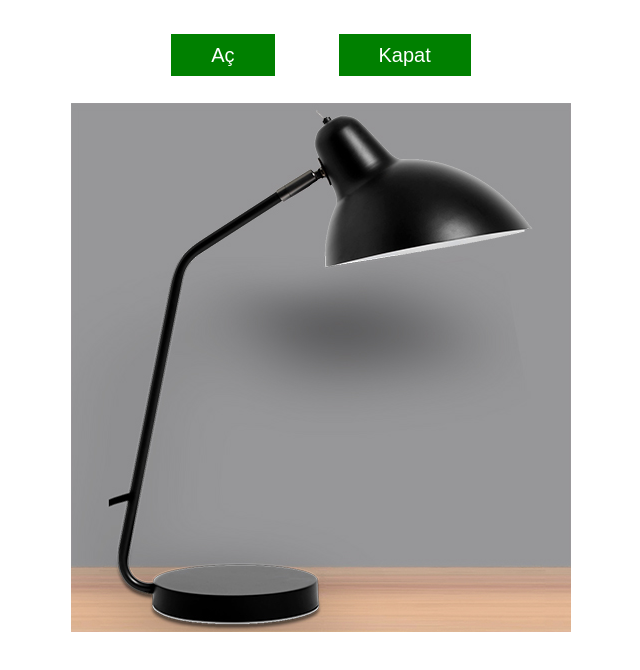
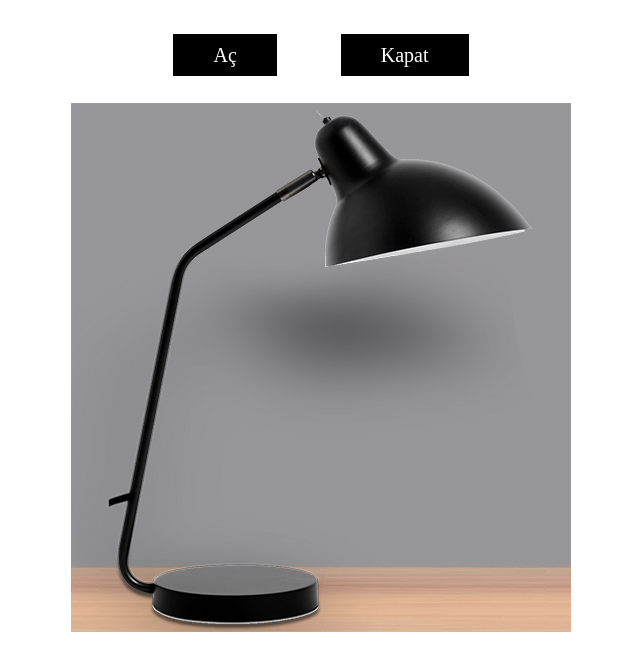
Before and after one commit to GokalpAvcu/lamba-uygulamasi, a plain HTML site: page lamba.html in a window 1280 px wide. Shown: the whole page, without its empty margins (319-959 px from the left). Drawn offline with Linux system fonts and the light colour scheme.

Commit message:
add html,css,js

```diff
--- a/lamba.html
+++ b/lamba.html
@@ -8,10 +8,10 @@
 
     <style>
         a{
-         background-color: green;
+         background-color:black;
          color: #fff;
          text-decoration: none;
-         font-family: Arial;
+         font-family: 'Goudy Bookletter 1911, sans-serif';
          font-size: 20px;
          padding: 10px 40px;
          margin: 30px;
```
